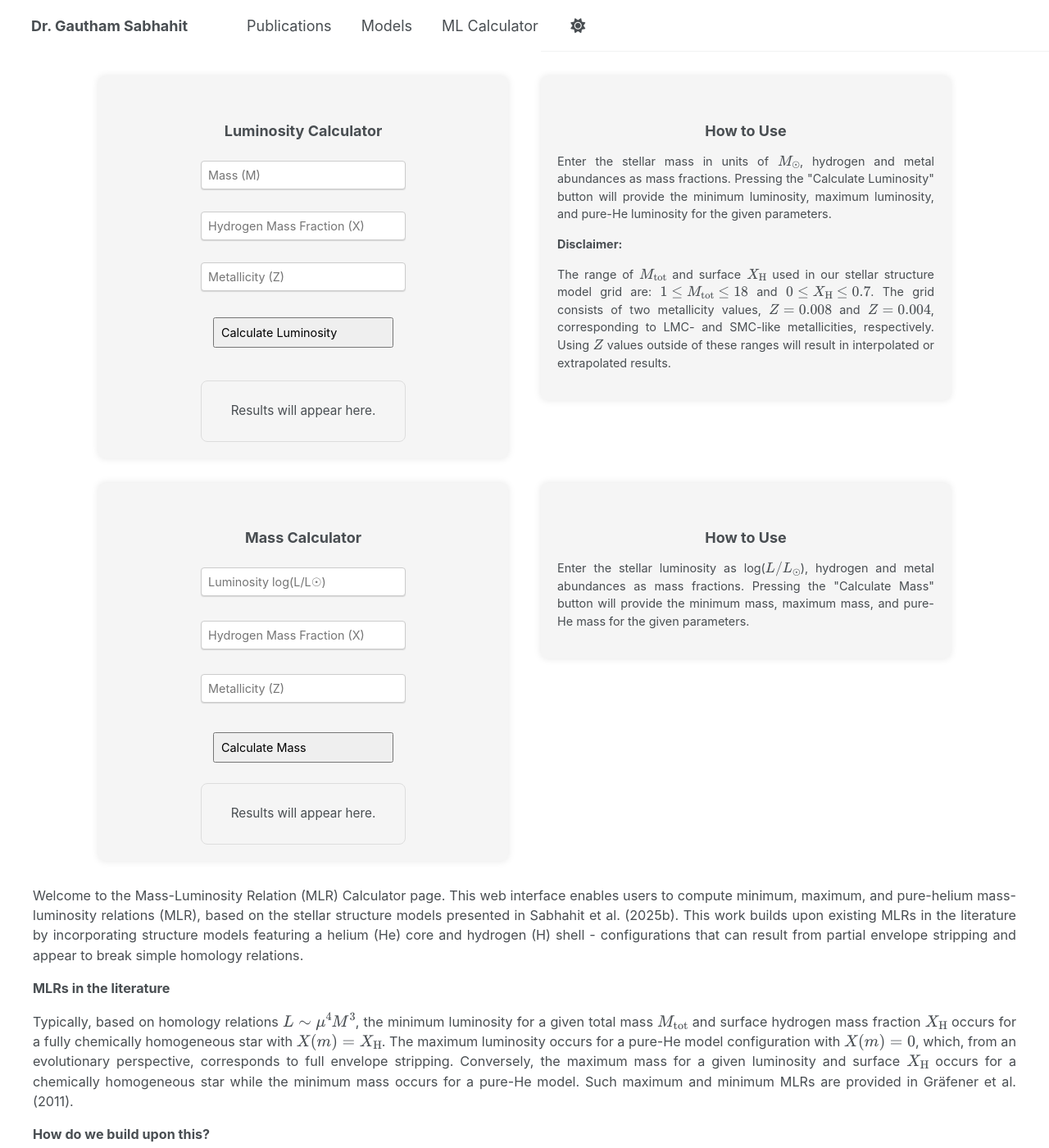
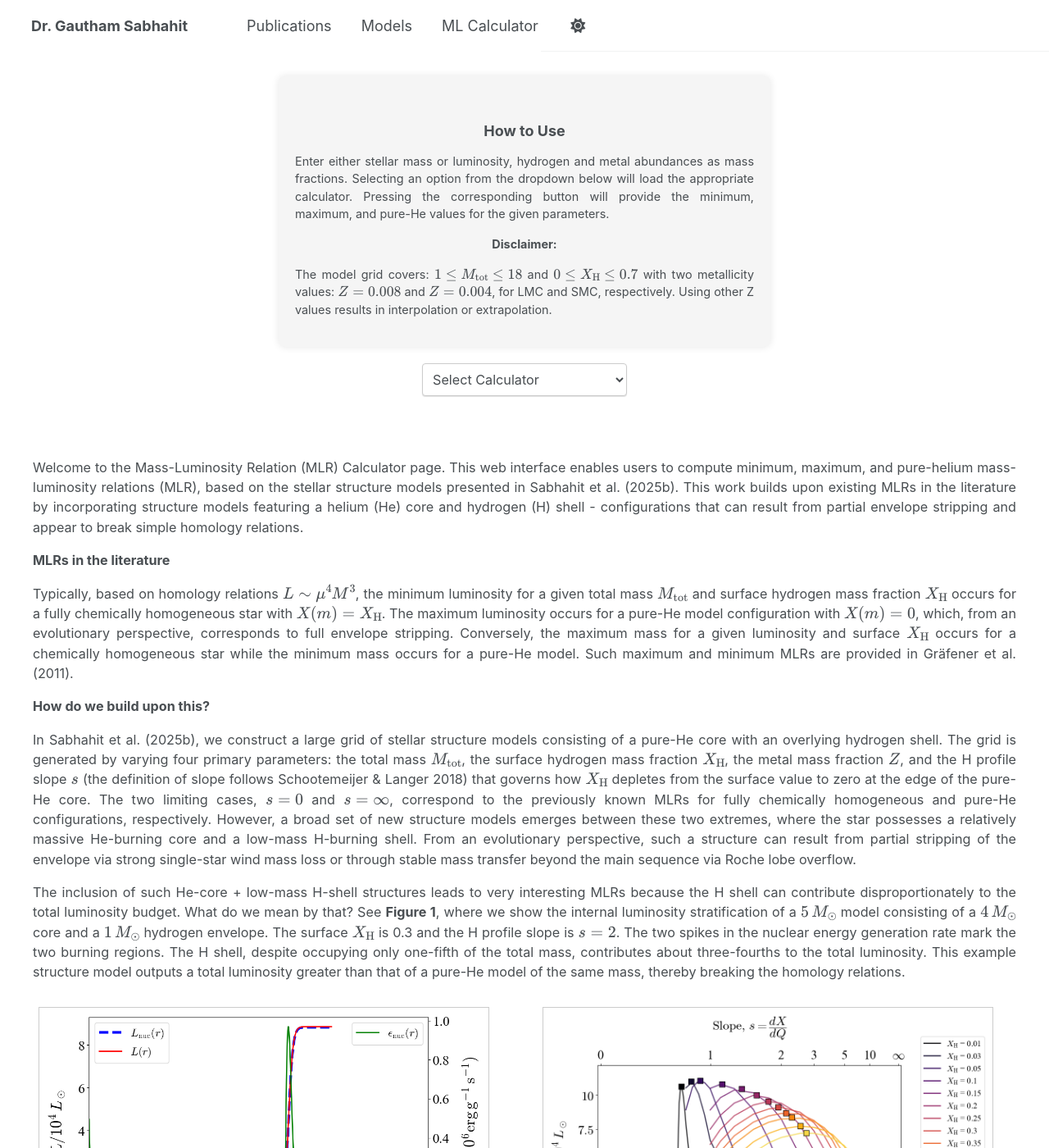
Before and after one commit to Mdot-com/mdot.com, a Jekyll site: the page built from ml-calculator.md, in a window 1280 px wide and 1400 px high. Shown: the whole window at 82% size. Built offline with Jekyll 4.4.1, drawn with Linux system fonts in a browser that asks for light colours.

Commit message:
Update ml-calculator.md

```diff
--- a/ml-calculator.md
+++ b/ml-calculator.md
@@ -44,60 +44,65 @@
   }
 </style>
 
-<div style="display: flex; justify-content: center; align-items: flex-start; margin: 30px; gap: 40px;">
-  <!-- Luminosity Calculator -->
-  <div style="width: 500px; background-color: #f5f5f5; padding: 20px; border-radius: 8px; box-shadow: 0 0 10px rgba(0,0,0,0.1); display: flex; justify-content: center; align-items: center; box-sizing: border-box;">
-    <div style="display: flex; flex-direction: column; align-items: center;">
-      <h2 style="text-align: center; margin-bottom: 20px; font-size: 1em;">Luminosity Calculator</h2>
+<!-- Combined Web Interface Overhaul -->
+<div style="display: flex; flex-direction: column; align-items: center; gap: 20px; padding: 30px;">
+  <!-- How to Use Section -->
+  <div style="width: 600px; background-color: #f5f5f5; padding: 20px; border-radius: 8px; box-shadow: 0 0 10px rgba(0,0,0,0.1);">
+    <h2 style="text-align: center; font-size: 1em;">How to Use</h2>
+    <p style="font-size: 0.8em; text-align: justify;">
+      Enter either stellar mass or luminosity, hydrogen and metal abundances as mass fractions. Selecting an option from the dropdown below will load the appropriate calculator. Pressing the corresponding button will provide the minimum, maximum, and pure-He values for the given parameters.
+    </p>
+    <p style="font-size: 0.8em;"><strong>Disclaimer:</strong></p>
+    <p style="font-size: 0.8em; text-align: justify;">
+      The model grid covers: \(1 \leq M_{\text{tot}} \leq 18\) and \(0 \leq X_\mathrm{H} \leq 0.7\) with two metallicity values: \(Z = 0.008\) and \(Z = 0.004\), for LMC and SMC, respectively. Using other Z values results in interpolation or extrapolation.
+    </p>
+  </div>
+
+  <!-- Calculator Type Dropdown -->
+  <select id="calculator-type" style="width: 250px; padding: 8px; font-size: 0.9em;">
+    <option value="" disabled selected>Select Calculator</option>
+    <option value="luminosity">Luminosity Calculator</option>
+    <option value="mass">Mass Calculator</option>
+  </select>
+
+  <!-- Dynamic Calculator Container -->
+  <div id="calculator-container"></div>
+</div>
+
+<script>
+  const calculatorContainer = document.getElementById('calculator-container');
+
+  const luminosityHTML = `
+    <div style="width: 500px; background-color: #f5f5f5; padding: 20px; border-radius: 8px; box-shadow: 0 0 10px rgba(0,0,0,0.1); margin-top: 20px;">
+      <h2 style="text-align: center; font-size: 1em;">Luminosity Calculator</h2>
       <form id="luminosity-form" style="display: flex; flex-direction: column; align-items: center; gap: 15px;">
         <input type="number" id="m" step="any" required placeholder="Mass (M)" style="width: 250px; padding: 8px; font-size: 0.8em;">
         <input type="number" id="x" step="any" required placeholder="Hydrogen Mass Fraction (X)" style="width: 250px; padding: 8px; font-size: 0.8em;">
         <input type="number" id="z" step="any" required placeholder="Metallicity (Z)" style="width: 250px; padding: 8px; font-size: 0.8em;">
-        <button type="button" id="calculate-luminosity" style="width: 220px; padding: 8px; margin-top: 10px; font-size: 0.8em;">Calculate Luminosity</button>
+        <button type="button" id="calculate-luminosity" style="width: 220px; padding: 8px; font-size: 0.8em;">Calculate Luminosity</button>
       </form>
-      <div id="luminosity-output" style="margin-top: 20px; text-align: center; width: 100%; padding: 10px; border: 1px solid #ddd; border-radius: 8px; background-color: #f5f5f5;">
-        <p style="font-size: 0.85em;">Results will appear here.</p>
-      </div>
+      <div id="luminosity-output" style="margin-top: 20px; text-align: center; width: 100%; padding: 10px; border: 1px solid #ddd; border-radius: 8px; background-color: #f5f5f5;"><p style="font-size: 0.85em;">Results will appear here.</p></div>
     </div>
-  </div>
+  `;
 
-  <!-- How to Use -->
-  <div style="width: 500px; background-color: #f5f5f5; padding: 20px; border-radius: 8px; box-shadow: 0 0 10px rgba(0,0,0,0.1); display: flex; justify-content: flex-start; align-items: flex-start; box-sizing: border-box;">
-    <div style="text-align: justify;">
-      <h2 style="text-align: center; font-size: 1em;">How to Use</h2>
-      <p style="font-size: 0.8em;">Enter the stellar mass in units of \(M_\odot\), hydrogen and metal abundances as mass fractions. Pressing the "Calculate Luminosity" button will provide the minimum luminosity, maximum luminosity, and pure-He luminosity for the given parameters.</p>
-      <p style="font-size: 0.8em;"><strong>Disclaimer:</strong></p>
-      <p style="font-size: 0.8em;">The range of \( M_\mathrm{tot} \) and surface \( X_\mathrm{H} \) used in our stellar structure model grid are: \(1 \leq M_{\text{tot}} \leq 18\) and \(0 \leq X_\mathrm{H} \leq 0.7\). The grid consists of two metallicity values, \(Z = 0.008\) and \(Z = 0.004\), corresponding to LMC- and SMC-like metallicities, respectively. Using \(Z\) values outside of these ranges will result in interpolated or extrapolated results.</p>
-    </div>
-  </div>
-</div>
-
-<!-- Mass Calculator -->
-<div style="display: flex; justify-content: center; align-items: flex-start; margin: 30px; gap: 40px;">
-  <!-- Mass Calculator Box -->
-  <div style="width: 500px; background-color: #f5f5f5; padding: 20px; border-radius: 8px; box-shadow: 0 0 10px rgba(0,0,0,0.1); display: flex; justify-content: center; align-items: center; box-sizing: border-box;">
-    <div style="display: flex; flex-direction: column; align-items: center;">
-      <h2 style="text-align: center; margin-bottom: 20px; font-size: 1em;">Mass Calculator</h2>
-      <form id="mass-form" style="display: flex; flex-direction: column; align-items: center; gap: 18px;">
+  const massHTML = `
+    <div style="width: 500px; background-color: #f5f5f5; padding: 20px; border-radius: 8px; box-shadow: 0 0 10px rgba(0,0,0,0.1); margin-top: 20px;">
+      <h2 style="text-align: center; font-size: 1em;">Mass Calculator</h2>
+      <form id="mass-form" style="display: flex; flex-direction: column; align-items: center; gap: 15px;">
         <input type="number" id="l" step="any" required placeholder="Luminosity log(L/L☉)" style="width: 250px; padding: 8px; font-size: 0.8em;">
         <input type="number" id="x_mass" step="any" required placeholder="Hydrogen Mass Fraction (X)" style="width: 250px; padding: 8px; font-size: 0.8em;">
         <input type="number" id="z_mass" step="any" required placeholder="Metallicity (Z)" style="width: 250px; padding: 8px; font-size: 0.8em;">
-        <button type="button" id="calculate-mass" style="width: 220px; padding: 8px; margin-top: 10px; font-size: 0.8em;">Calculate Mass</button>
+        <button type="button" id="calculate-mass" style="width: 220px; padding: 8px; font-size: 0.8em;">Calculate Mass</button>
       </form>
-      <div id="mass-output" style="margin-top: 20px; text-align: center; width: 100%; padding: 10px; border: 1px solid #ddd; border-radius: 8px; background-color: #f5f5f5;">
-        <p style="font-size: 0.85em;">Results will appear here.</p>
-      </div>
+      <div id="mass-output" style="margin-top: 20px; text-align: center; width: 100%; padding: 10px; border: 1px solid #ddd; border-radius: 8px; background-color: #f5f5f5;"><p style="font-size: 0.85em;">Results will appear here.</p></div>
     </div>
-  </div>
+  `;
 
-  <!-- Reused How to Use -->
-  <div style="width: 500px; background-color: #f5f5f5; padding: 20px; border-radius: 8px; box-shadow: 0 0 10px rgba(0,0,0,0.1); display: flex; justify-content: flex-start; align-items: flex-start; box-sizing: border-box;">
-    <div style="text-align: justify;">
-      <h2 style="text-align: center; font-size: 1em;">How to Use</h2>
-      <p style="font-size: 0.8em;">Enter the stellar luminosity as log(\(L/L_\odot\)), hydrogen and metal abundances as mass fractions. Pressing the "Calculate Mass" button will provide the minimum mass, maximum mass, and pure-He mass for the given parameters.</p>
-    </div>
-  </div>
-</div>
+  document.getElementById('calculator-type').addEventListener('change', function () {
+    const selected = this.value;
+    calculatorContainer.innerHTML = selected === 'luminosity' ? luminosityHTML : massHTML;
+  });
+</script>
 
 
 <script>
```
